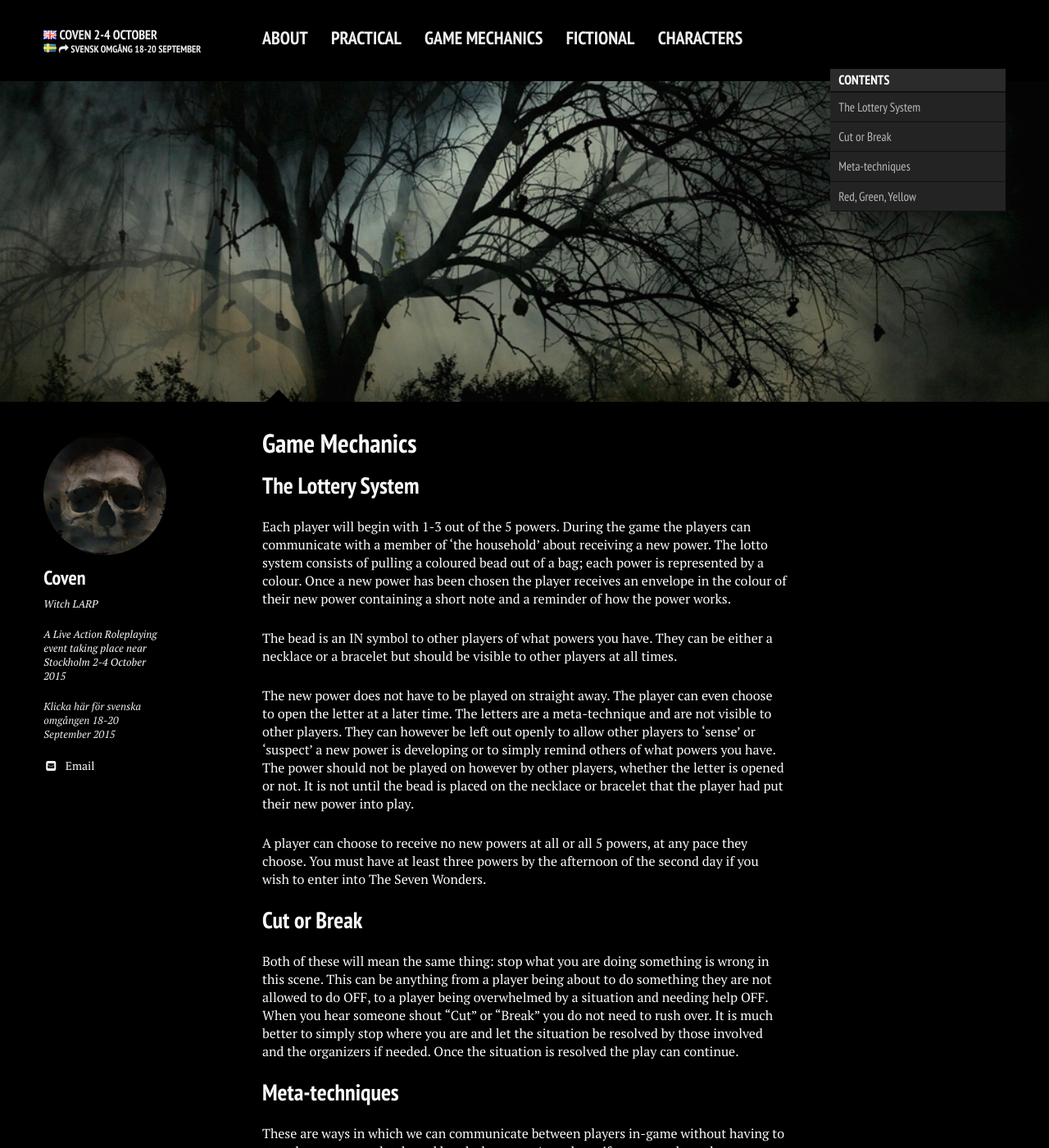
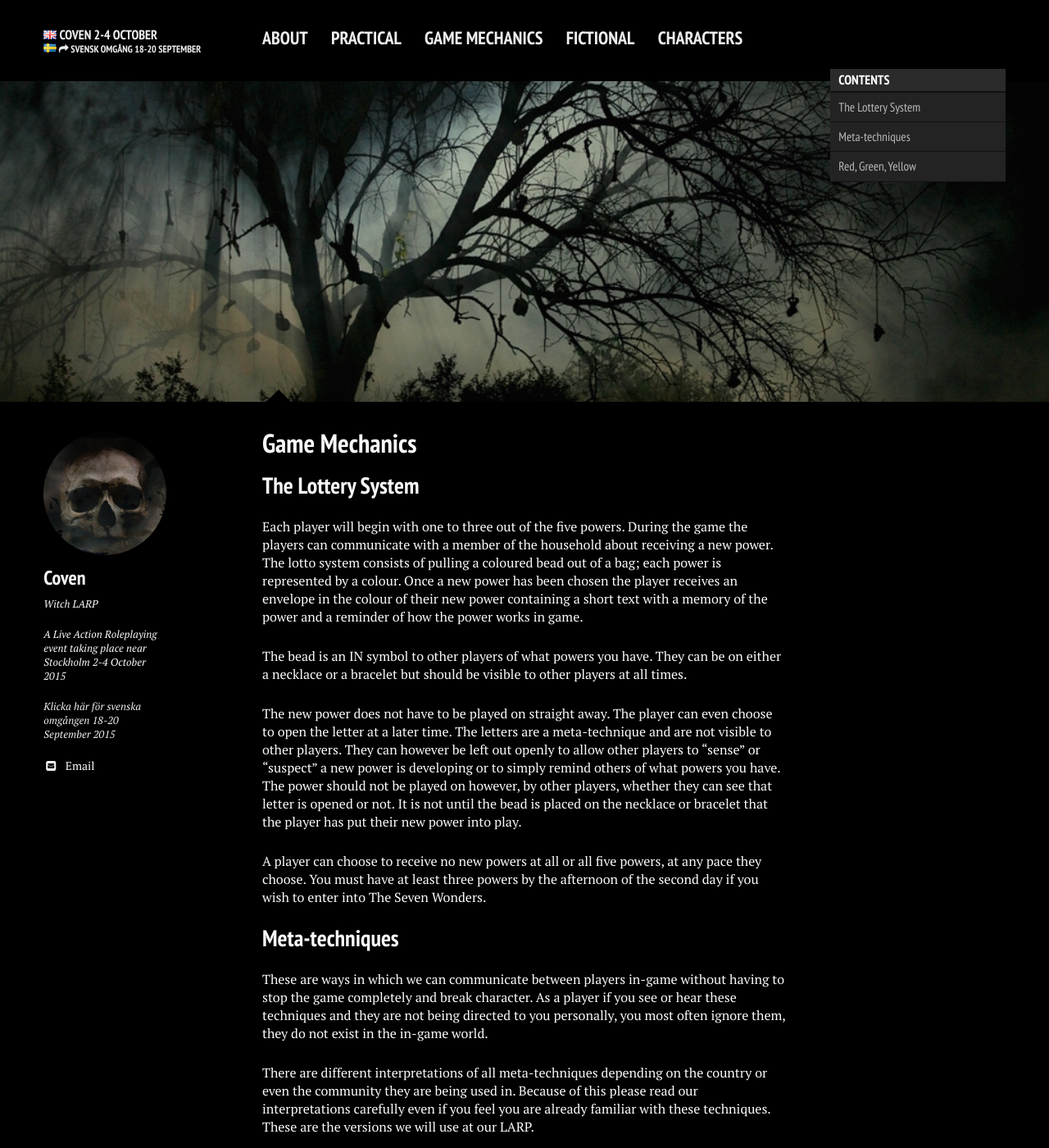
Before and after one commit to stanislavb/en.coven.nu, a Jekyll site: the page built from game-mechanics/index.md, in a window 1280 px wide and 1400 px high. Shown: the whole window at 82% size. Built offline with Jekyll 4.4.1, drawn with Linux system fonts in a browser that asks for light colours; nearby versions of some CDN libraries.

Commit message:
Update index.md

```diff
--- a/game-mechanics/index.md
+++ b/game-mechanics/index.md
@@ -20,17 +20,13 @@ image:
 
 ## The Lottery System
 
-Each player will begin with 1-3 out of the 5 powers. During the game the players can communicate with a member of ‘the household’ about receiving a new power. The lotto system consists of pulling a coloured bead out of a bag; each power is represented by a colour. Once a new power has been chosen the player receives an envelope in the colour of their new power containing a short note and a reminder of how the power works.
+Each player will begin with one to three out of the five powers. During the game the players can communicate with a member of the household about receiving a new power. The lotto system consists of pulling a coloured bead out of a bag; each power is represented by a colour. Once a new power has been chosen the player receives an envelope in the colour of their new power containing a short text with a memory of the power and a reminder of how the power works in game.
 
-The bead is an IN symbol to other players of what powers you have. They can be either a necklace or a bracelet but should be visible to other players at all times.
+The bead is an IN symbol to other players of what powers you have. They can be on either a necklace or a bracelet but should be visible to other players at all times.
 
-The new power does not have to be played on straight away. The player can even choose to open the letter at a later time. The letters are a meta-technique and are not visible to other players. They can however be left out openly to allow other players to ‘sense’ or ‘suspect’ a new power is developing or to simply remind others of what powers you have. The power should not be played on however by other players, whether the letter is opened or not. It is not until the bead is placed on the necklace or bracelet that the player had put their new power into play.
+The new power does not have to be played on straight away. The player can even choose to open the letter at a later time. The letters are a meta-technique and are not visible to other players. They can however be left out openly to allow other players to "sense" or "suspect" a new power is developing or to simply remind others of what powers you have. The power should not be played on however, by other players, whether they can see that letter is opened or not. It is not until the bead is placed on the necklace or bracelet that the player has put their new power into play.
 
-A player can choose to receive no new powers at all or all 5 powers, at any pace they choose. You must have at least three powers by the afternoon of the second day if you wish to enter into The Seven Wonders.
-
-## Cut or Break
-
-Both of these will mean the same thing: stop what you are doing something is wrong in this scene. This can be anything from a player being about to do something they are not allowed to do OFF, to a player being overwhelmed by a situation and needing help OFF. When you hear someone shout "Cut" or "Break" you do not need to rush over. It is much better to simply stop where you are and let the situation be resolved by those involved and the organizers if needed. Once the situation is resolved the play can continue.
+A player can choose to receive no new powers at all or all five powers, at any pace they choose. You must have at least three powers by the afternoon of the second day if you wish to enter into The Seven Wonders.
 
 ## Meta-techniques
 
```
